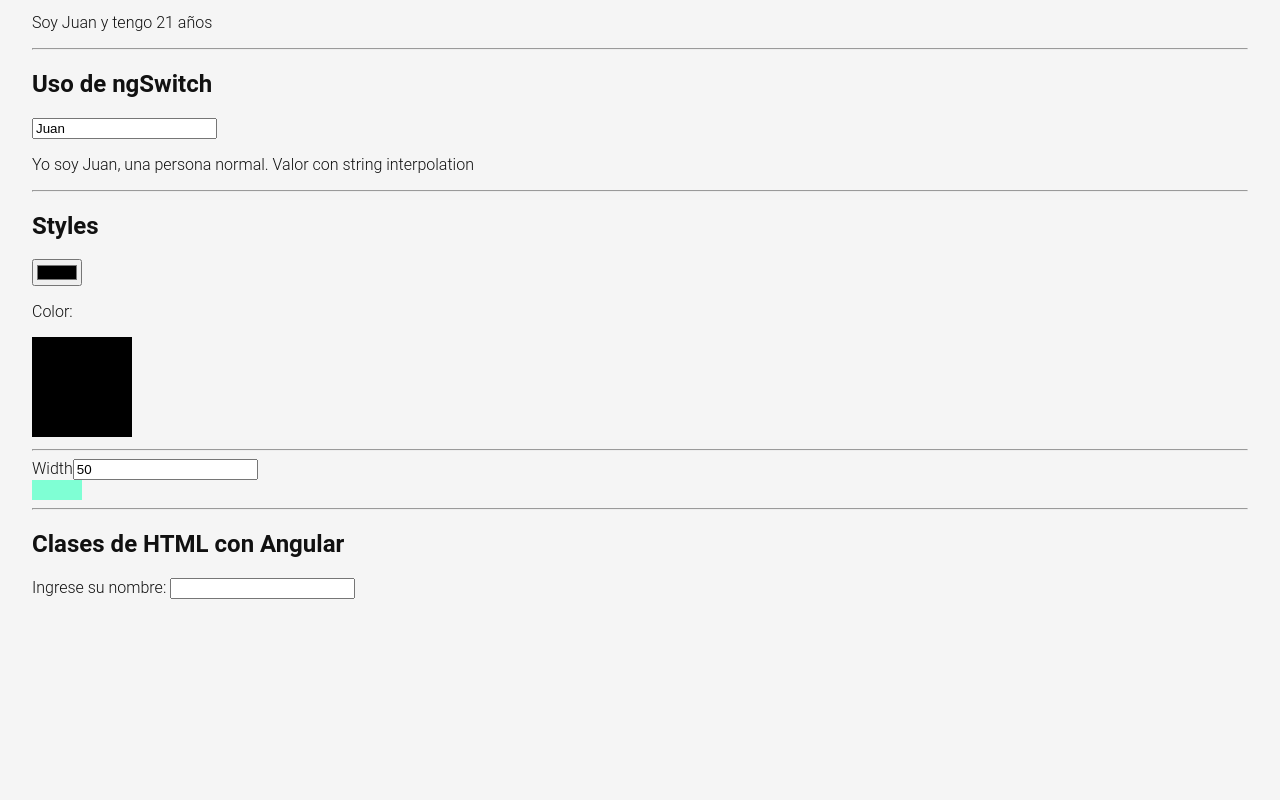
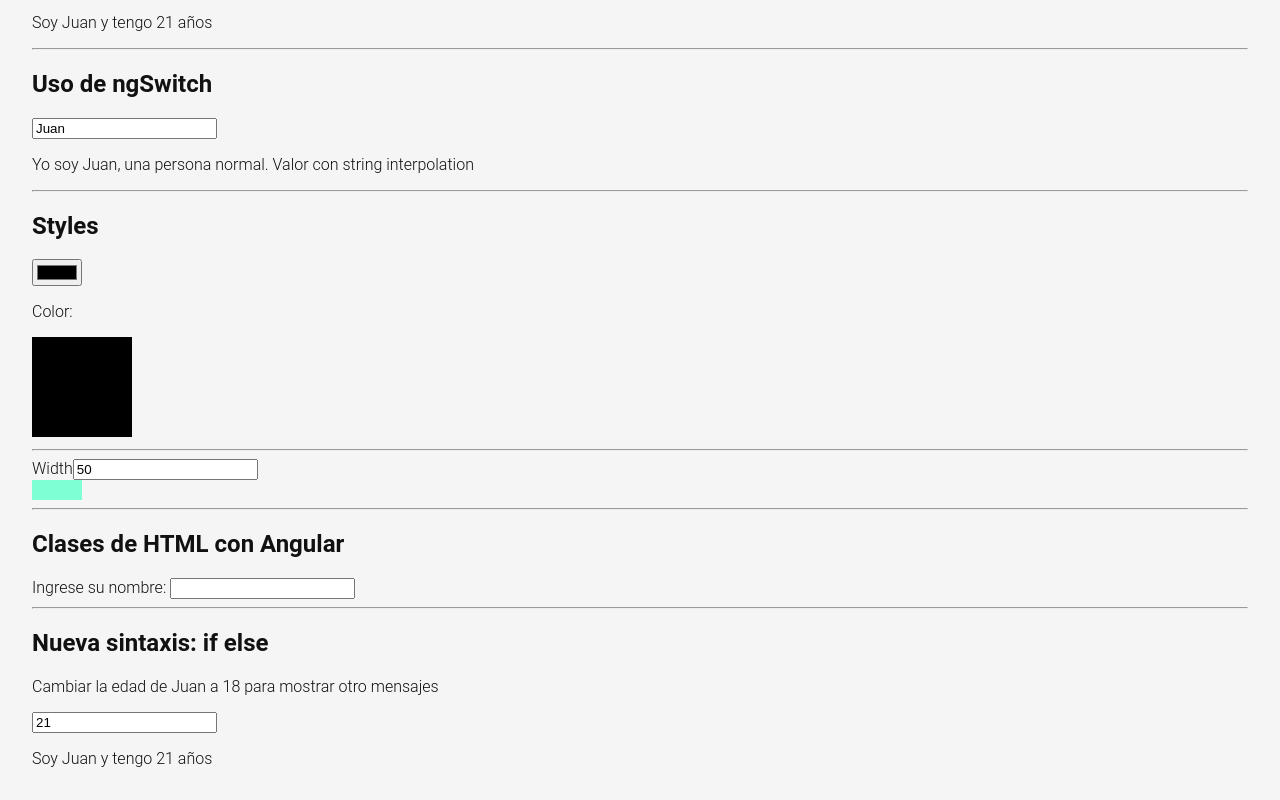
Before and after one commit to yesiddn/todoapp-angular, an Angular app: page /labs in a window 1280 px wide. Shown: the part 1263-2063 px from the top of the page. Before the commit the page ends 1894 px from the top, so only its background shows below. Built offline with nearby package versions, Linux system fonts and the light colour scheme.

Commit message:
chore: Add new syntax for if else statement in labs component HTML

```diff
--- a/src/app/pages/labs/labs.component.html
+++ b/src/app/pages/labs/labs.component.html
@@ -114,4 +114,22 @@
 
   <!-- para activar una clase se usa [class.nombre-de-clase-para-activar] -->
   <span class="message-error" [class.show]="nameCtrl.invalid && nameCtrl.touched">Nombre invalido</span>
+  <hr>
+
+  <h2>Nueva sintaxis: if else</h2>
+  <div>
+    <p>Cambiar la edad de {{ anotherPerson().name }} a 18 para mostrar otro mensajes</p>
+    <input type="number" [value]="anotherPerson().age" (change)="changeAge($event)" />
+  </div>
+
+  <!-- if else -->
+  @if (anotherPerson().name === 'Juan' && anotherPerson().age === 18) {
+    <div>
+      <p>Soy {{ anotherPerson().name }} y acabo de cumplir 18 años</p>
+    </div>
+  } @else {
+    <div>
+      <p>Soy {{ anotherPerson().name }} y tengo {{ anotherPerson().age }} años</p>
+    </div>
+  }
 </main>
```
Also changed, not shown: 1 other file (tests, documents, lock files or other folders).
